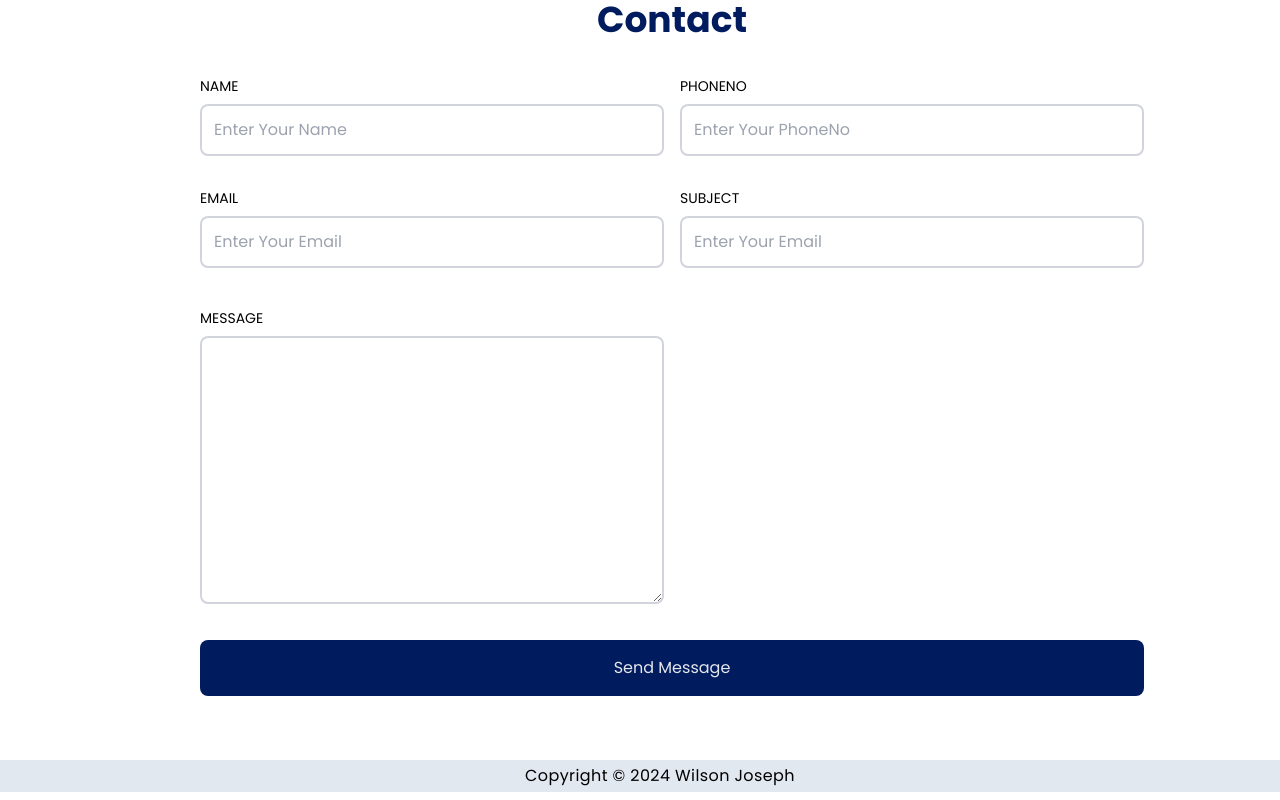
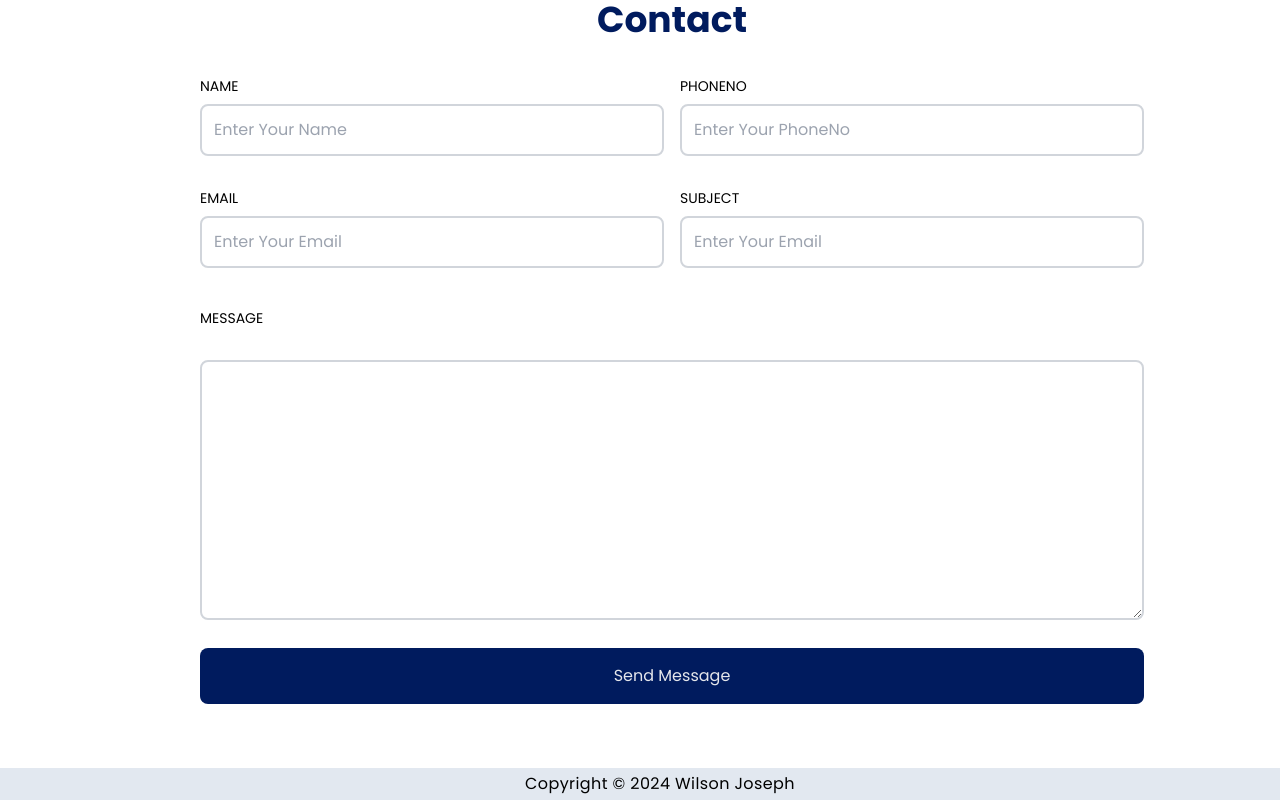
Before and after one commit to wilsonjoseph-dev/React_Portfolio, a React (Vite) app in the folder portfolio-wilson/: page / in a window 1280 px wide. Shown: the part 3112-3912 px from the top of the page. Built offline with nearby package versions, Linux system fonts and the light colour scheme.

Commit message:
updated contact section

```diff
--- a/portfolio-wilson/src/Components/ContactItem.jsx
+++ b/portfolio-wilson/src/Components/ContactItem.jsx
@@ -44,9 +44,9 @@ export const Contact = () => {
             </div>
             <div className='flex flex-col flex-grow py-2'>
               <label htmlFor="message" className='uppercase text-sm py-2'>Message</label>
-              <textarea name="message" id="message" rows={10} className='border-2 rounded-lg p-3 border-gray-300 focus:outline-none focus:border-[#001b5e]'></textarea>
 
             </div>
+              <textarea name="message" id="message" rows={10} className='border-2 rounded-lg p-2 border-gray-300 focus:outline-none focus:border-[#001b5e] md:col-span-2'></textarea>
           </div>
           <button className='bg-[#001b5e] text-gray-200 mt-4 w-full p-4 rounded-lg'>
               Send Message
```
